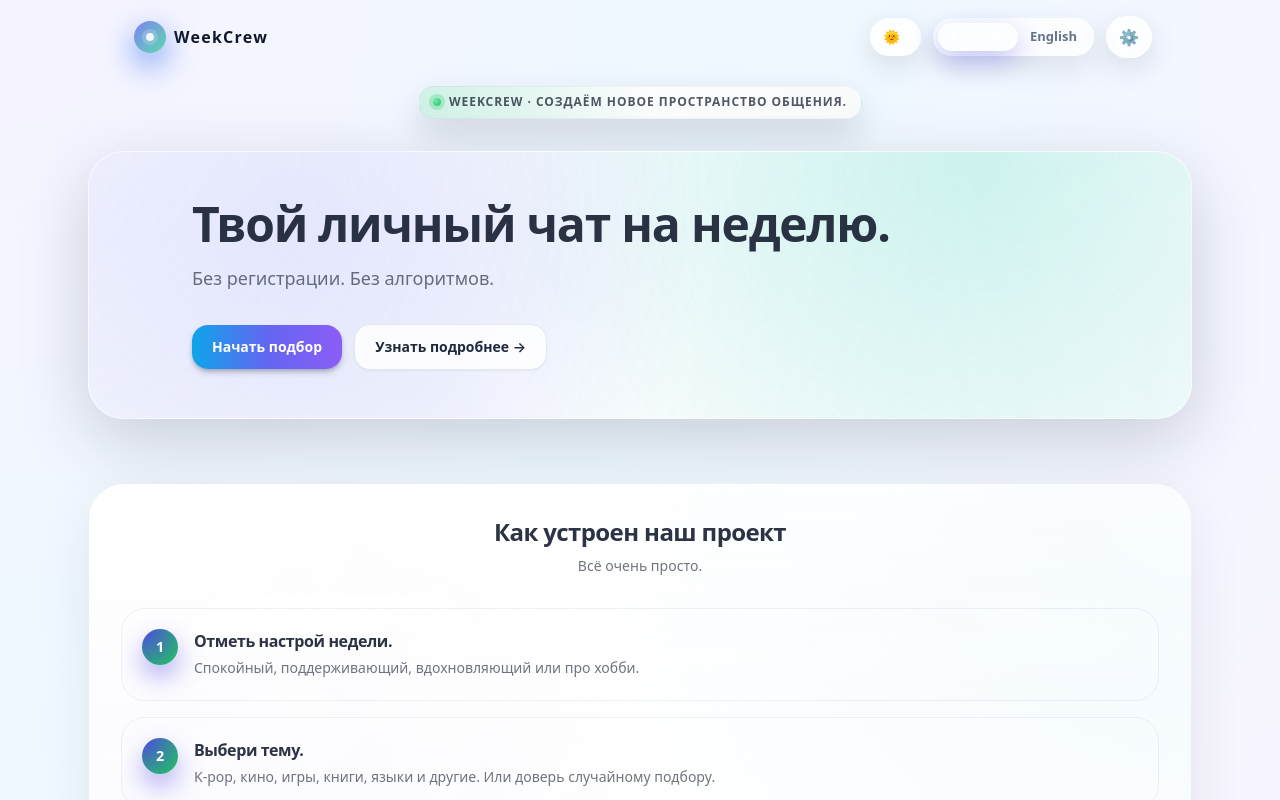
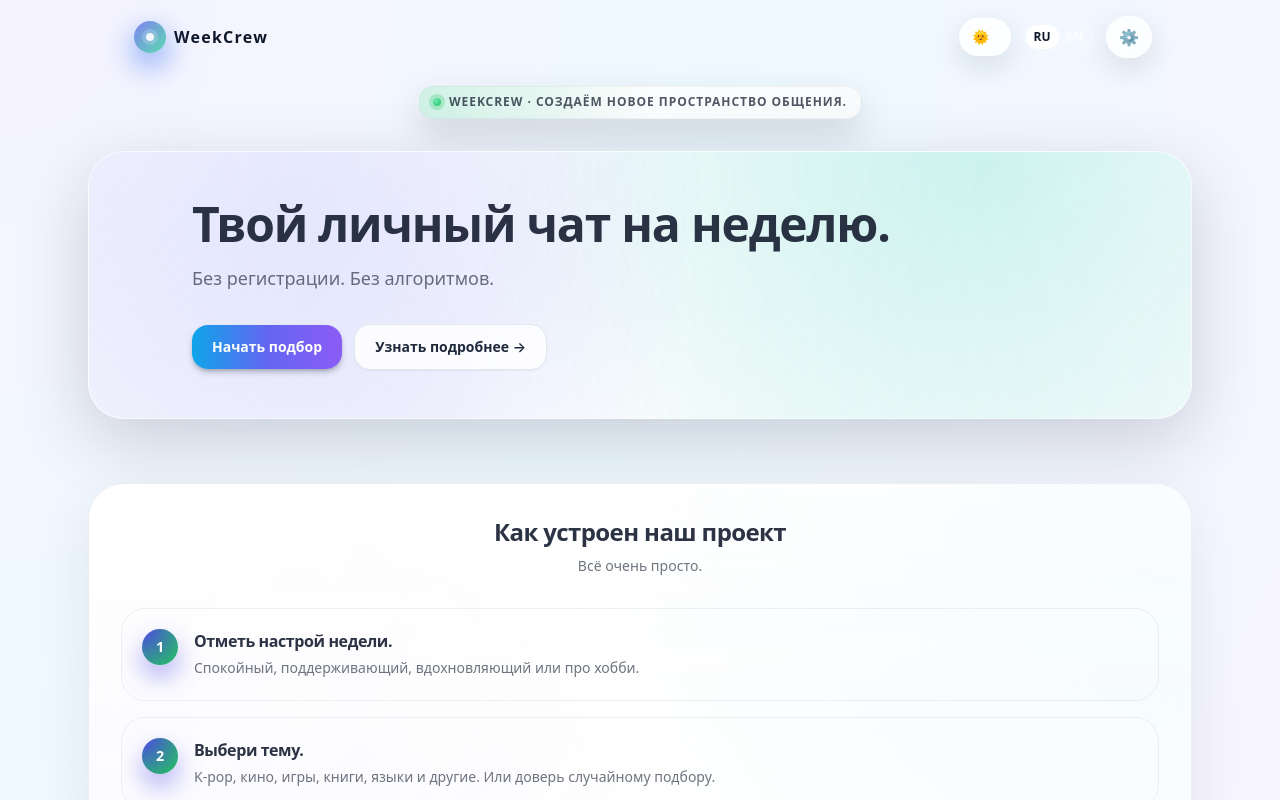
Before and after one commit to QuantumKeyUYU/WeekCrew, a Next.js app: page / in a window 1280 px wide. Shown: the top 800 px of the page. Built offline with nearby package versions, Linux system fonts and the light colour scheme; no server answers.

Commit message:
Update language-switch.tsx

```diff
--- a/src/components/layout/language-switch.tsx
+++ b/src/components/layout/language-switch.tsx
@@ -15,21 +15,21 @@ export const LanguageSwitch = () => {
   };
 
   return (
-    <div className="inline-flex items-center rounded-full border border-white/40 bg-white/70 p-1 text-[13px] font-semibold text-slate-700 shadow-[0_12px_30px_rgba(15,23,42,0.1)] backdrop-blur dark:border-white/15 dark:bg-white/5 dark:text-white/80">
+    <div className="inline-flex items-center rounded-full border border-white/20 bg-white/10 p-0.5 backdrop-blur-md dark:border-white/10 dark:bg-white/5">
       {(['ru', 'en'] as const).map((locale) => (
         <button
           key={locale}
           type="button"
           onClick={() => handleChange(locale)}
           className={clsx(
-            'min-w-[48px] rounded-full px-3 py-1 transition-all focus-visible:outline-none focus-visible:ring-2 focus-visible:ring-indigo-200 focus-visible:ring-offset-2 focus-visible:ring-offset-transparent',
+            'px-2 py-1 text-xs font-semibold rounded-full transition-all',
             language === locale
-              ? 'bg-[var(--accent-gradient)] text-white shadow-[0_10px_26px_rgba(79,70,229,0.32)]'
-              : 'text-slate-500 hover:text-slate-900 dark:text-white/70 dark:hover:text-white',
+              ? 'bg-white text-slate-900 dark:bg-white dark:text-slate-900'
+              : 'text-white/70 hover:text-white'
           )}
           aria-pressed={language === locale}
         >
-          {locale === 'ru' ? t('settings_language_ru') : t('settings_language_en')}
+          {locale === 'ru' ? 'RU' : 'EN'}
         </button>
       ))}
     </div>
```
